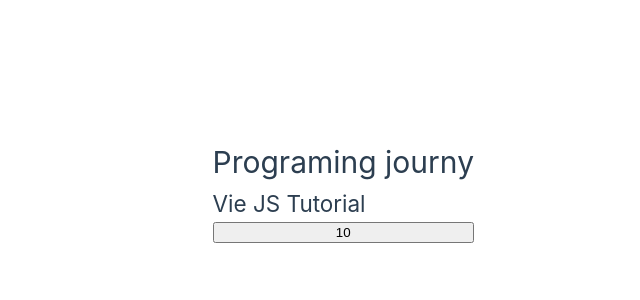
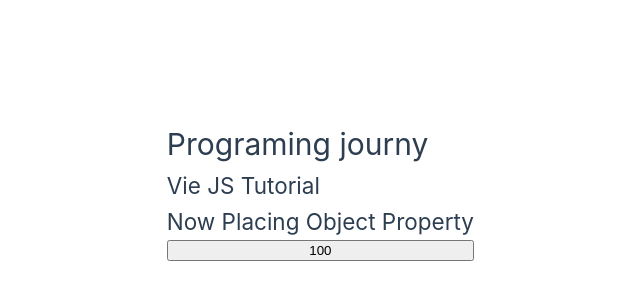
Before and after one commit to cbappi/Vue_JS_1st, a Vue app: page / in a window 1280 px wide. Shown: the part 210-510 px from the top of the page, without its empty margins (166-806 px from the left). Built offline with nearby package versions, Linux system fonts and the light colour scheme.

Commit message:
ref and reactive objects commit

```diff
--- a/src/App.vue
+++ b/src/App.vue
@@ -2,14 +2,26 @@
 <template>
   <h1>{{ title }}</h1><br>
   <h2>{{ subject }}</h2><br>
+  <h2>{{ obj.description }}</h2><br>
   <button @click = "count++">{{ count }} </button>
 </template>
 
 <!-- Script Set up -->
 <script setup>
-  import {ref} from 'vue';
+  import {ref, reactive} from 'vue';
 
       let count = ref(10);
+
+      // if we declare count = 100, may dom will lost reactivity
+      // so count.value should use and reactivity regain
+      count.value = 100;
       const title = ref('Programing journy');
       const subject = ref('Vie JS Tutorial');
+
+      let obj = reactive({
+        name: "Shorig",
+        class: "Seven",
+        location: "Chittagong",
+        description: "Now Placing Object Property"
+      })
 </script>
```
